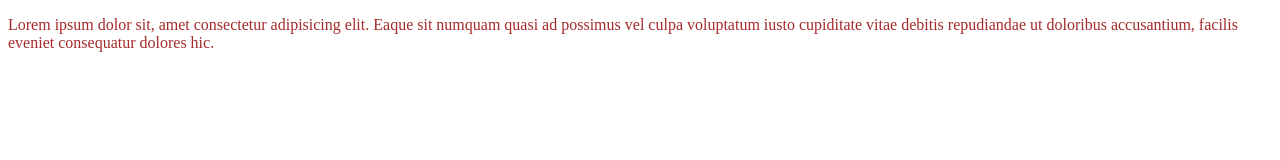
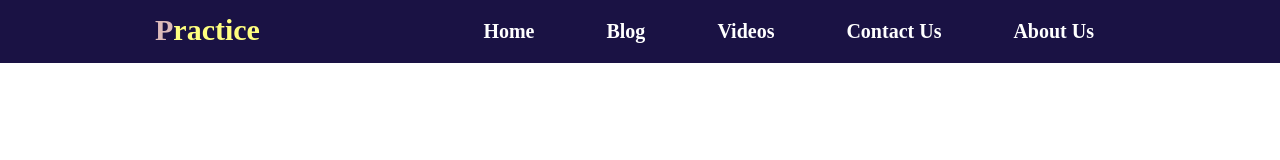
Before and after one commit to sktpractice/multiple-page-website, a plain HTML site: page index.html in a window 1280 px wide. Drawn offline with Linux system fonts and the light colour scheme.

Commit message:
third commit

```diff
--- a/index.html
+++ b/index.html
@@ -8,6 +8,20 @@
     <link rel="stylesheet" href="style.css">
 </head>
 <body>
-    <p>Lorem ipsum dolor sit, amet consectetur adipisicing elit. Eaque sit numquam quasi ad possimus vel culpa voluptatum iusto cupiditate vitae debitis repudiandae ut doloribus accusantium, facilis eveniet consequatur dolores hic.</p>
+
+    <nav>
+        <div class="logo">
+            <h2><p><span>P</span>ractice</p></h2>
+        </div>
+        <ul>
+            <li><a href="#">Home</a></li>
+            <li><a href="#">Blog</a></li>
+            <li><a href="#">Videos</a></li>
+            <li><a href="#">Contact Us</a></li>
+            <li><a href="#">About Us</a></li>
+        </ul>
+    </nav>
+
+
 </body>
 </html>
--- a/style.css
+++ b/style.css
@@ -1,3 +1,44 @@
-p{
-    color: brown;
+*{
+    margin: 0;
+    padding: 0;
 }
+nav{
+    display: flex;
+    justify-content: space-between;
+    padding: 10px 150px;
+    background-color: #1A1244;
+}
+.logo{
+    padding: 0 5px;
+}
+.logo h2{
+    font-size: 30px;
+    padding-top: 3px;
+}
+
+.logo span{
+    color: rgb(220, 186, 186);
+}
+.logo p{
+    color: rgb(255, 255, 127);
+}
+nav ul{
+    display: flex;
+}
+nav ul li{
+    list-style-type: none;
+    margin: 10px 20px;
+}
+nav ul li a{
+    text-decoration: none;
+    color: white;
+    font-weight: bold;
+    font-size: 20px;
+    padding: 8px 16px;
+    transition: .5s;
+}
+nav ul li a:hover{
+    color: red;
+    background-color: black;
+    border-radius: 5px;
+}
```
